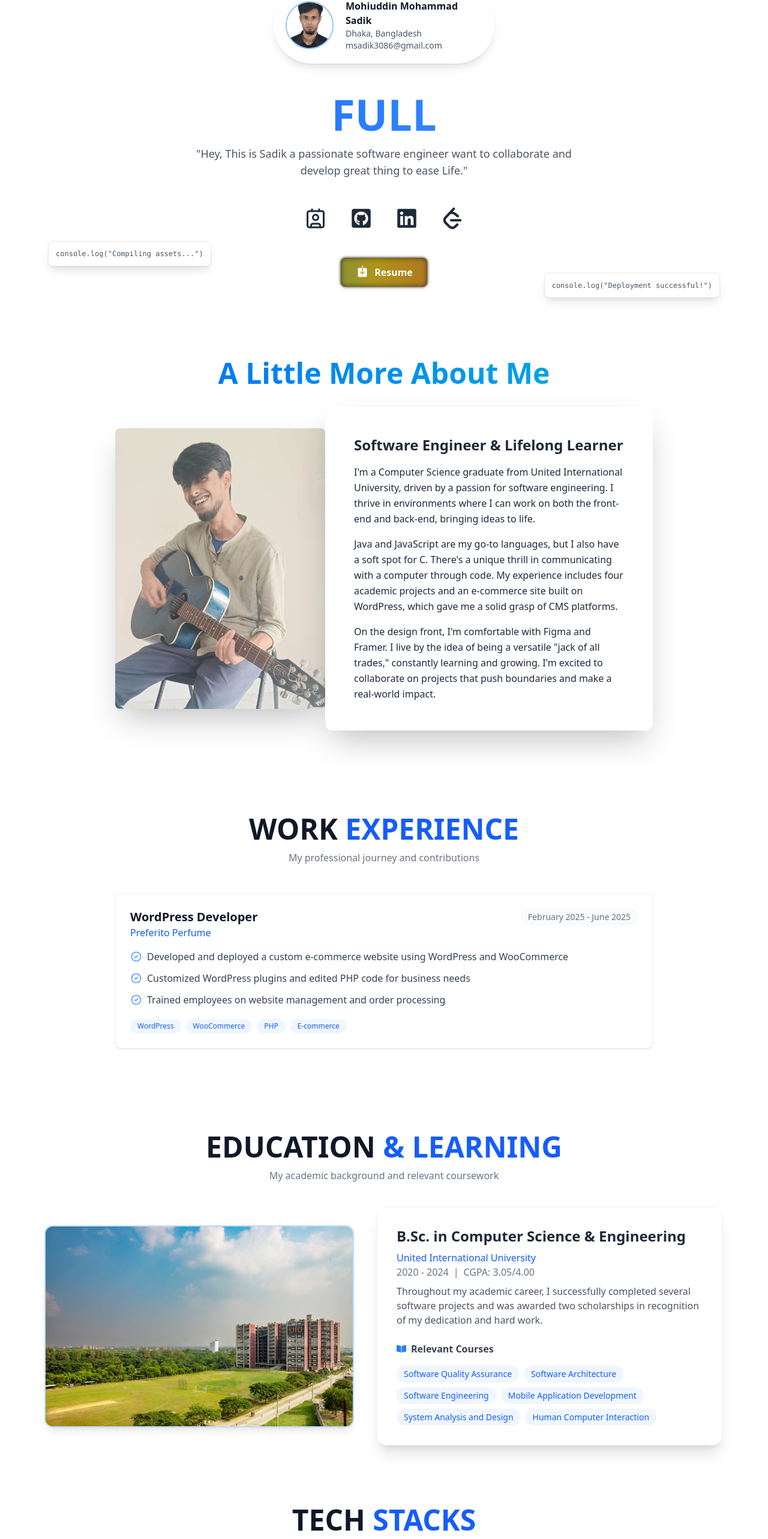
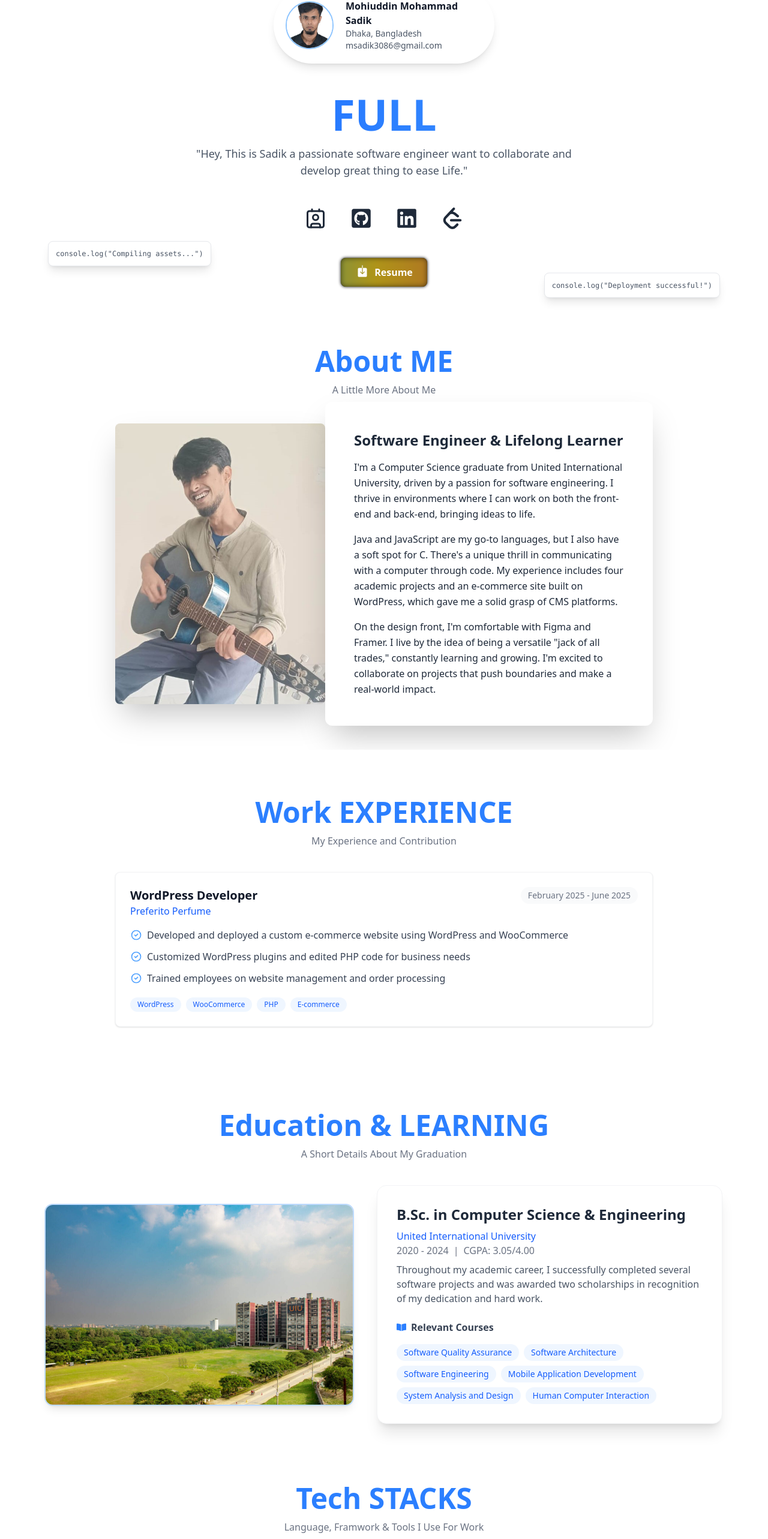
Before and after one commit to dksaddy/msadik, a Next.js app: page / in a window 1280 px wide. Shown: the part 205-2771 px from the top of the page at 60% size. Built offline with nearby package versions, Linux system fonts and the light colour scheme.

Commit message:
Section Header Component

```diff
--- a/app/components/About.jsx
+++ b/app/components/About.jsx
@@ -1,20 +1,13 @@
 'use client';
 import { motion } from 'framer-motion';
+import SectionHeader from '../helper/SectionHeader';
 
 export default function About() {
   return (
-    <section id="about" className="py-15 bg-white overflow-hidden">
+    <section id="about" className="py-10 bg-white overflow-hidden">
       <div className="container mx-auto px-6">
-        <motion.div
-          initial={{ opacity: 0, y: 50 }}
-          whileInView={{ opacity: 1, y: 0 }}
-          transition={{ duration: 0.8, ease: 'easeOut' }}
 
-        >
-          <h2 className="text-4xl md:text-5xl font-bold text-center mb-8 bg-gradient-to-r from-blue-600 to-cyan-500 bg-clip-text text-transparent">
-            A Little More About Me
-          </h2>
-        </motion.div>
+        <SectionHeader header="About ME" tittle="A Little More About Me" mb="mb-2"/>
 
         <div className="relative md:flex md:items-center max-w-4xl mx-auto">
           {/* Image */}
--- a/app/components/Education.jsx
+++ b/app/components/Education.jsx
@@ -1,7 +1,8 @@
 "use client";
-import { useState } from "react";
 import { motion } from "framer-motion";
 import { FaBookOpen } from "react-icons/fa";
+import SectionHeader from '../helper/SectionHeader';
+
 
 export default function Education() {
   const education = {
@@ -45,20 +46,8 @@ export default function Education() {
       className="py-15 px-4 md:px-8 lg:px-16 bg-white overflow-hidden"
     >
       <div className="mx-auto">
-        {/* Section Heading */}
-        <motion.div
-          className="text-center mb-10"
-          initial={{ opacity: 0, y: 50 }}
-          whileInView={{ opacity: 1, y: 0 }}
-          transition={{ duration: 0.8, ease: "easeOut", delay: 0.2 }}
-        >
-          <h2 className="text-4xl md:text-5xl font-bold text-gray-900 mb-3">
-            EDUCATION <span className="text-blue-600">& LEARNING</span>
-          </h2>
-          <p className="text-gray-500 max-w-2xl mx-auto">
-            My academic background and relevant coursework
-          </p>
-        </motion.div>
+
+        <SectionHeader header="Education & LEARNING" tittle="A Short Details About My Graduation" />
 
         {/* Education Card */}
         <div className="flex flex-col lg:flex-row items-center justify-center gap-10">
@@ -104,7 +93,7 @@ export default function Education() {
             </div>
 
             <p className="text-gray-600 mt-2 mb-6">
-            Throughout my academic career, I successfully completed several software projects and was awarded two scholarships in recognition of my dedication and hard work.
+              Throughout my academic career, I successfully completed several software projects and was awarded two scholarships in recognition of my dedication and hard work.
             </p>
 
 
--- a/app/components/Experience.jsx
+++ b/app/components/Experience.jsx
@@ -1,5 +1,7 @@
 "use client";
 import { motion } from 'framer-motion';
+import SectionHeader from '../helper/SectionHeader';
+
 export default function Experience() {
   const experiences = [
     {
@@ -38,19 +40,7 @@ export default function Experience() {
     <section id="experience" className="py-20 px-4 md:px-8 bg-white overflow-hidden">
       <div className="max-w-4xl mx-auto">
 
-        <motion.div
-          className="text-center mb-12"
-          initial={{ opacity: 0, y: 50 }}
-          whileInView={{ opacity: 1, y: 0 }}
-          transition={{ duration: 0.8, ease: 'easeOut' }}
-        >
-          <h2 className="text-4xl md:text-5xl font-bold text-gray-900 mb-3">
-            WORK <span className="text-blue-600">EXPERIENCE</span>
-          </h2>
-          <p className="text-gray-500 max-w-lg mx-auto">
-            My professional journey and contributions
-          </p>
-        </motion.div>
+        <SectionHeader header="Work EXPERIENCE" tittle="My Experience and Contribution"/>
 
         <motion.div
           className="space-y-8"
--- a/app/components/Project.jsx
+++ b/app/components/Project.jsx
@@ -1,5 +1,7 @@
 "use client"
 import { motion } from "framer-motion"
+import SectionHeader from '../helper/SectionHeader';
+
 export default function Projects() {
   const projects = [
     {
@@ -29,20 +31,7 @@ export default function Projects() {
     <section id="projects" className="py-15 px-4 md:px-8 lg:px-15 bg-white">
       <div className="max-w-7xl mx-auto">
 
-        {/* Section Heading */}
-        <motion.div
-          className="text-center mb-10"
-          initial={{ opacity: 0, y: 50 }}
-          whileInView={{ opacity: 1, y: 0 }}
-          transition={{ duration: 0.8, ease: "easeOut", delay: 0.2 }}
-        >
-          <h2 className="text-4xl md:text-5xl font-bold text-gray-900 mb-3">
-            FEATURED <span className="text-blue-600">PROJECTS</span>
-          </h2>
-          <p className="text-gray-500 max-w-2xl mx-auto">
-            My academic background and relevant coursework
-          </p>
-        </motion.div>
+        <SectionHeader header="Featured PROJECTS" tittle="A Little More About Me"/>
 
         <div className="grid gap-8 md:grid-cols-2">
           {projects.map((project, idx) => (
--- a/app/components/Skills.jsx
+++ b/app/components/Skills.jsx
@@ -1,5 +1,6 @@
 "use client";
 import { motion } from "framer-motion";
+import SectionHeader from '../helper/SectionHeader';
 import {
   FaCode,
   FaCogs,
@@ -100,20 +101,7 @@ export default function Skills() {
     <section id="skills" className="py-10 px-4 md:px-8 lg:px-10 bg-white overflow-hidden">
       <div className="max-w-7xl mx-auto">
 
-        {/* Section Heading */}
-        <motion.div
-          className="text-center mb-10"
-          initial={{ opacity: 0, y: 50 }}
-          whileInView={{ opacity: 1, y: 0 }}
-          transition={{ duration: 0.8, ease: "easeOut", delay: 0.2 }}
-        >
-          <h2 className="text-4xl md:text-5xl font-bold text-gray-900 mb-3">
-            TECH <span className="text-blue-600">STACKS</span>
-          </h2>
-          <p className="text-gray-500 max-w-2xl mx-auto">
-            My academic background and relevant coursework
-          </p>
-        </motion.div>
+        <SectionHeader header="Tech STACKS" tittle="Language, Framwork & Tools I Use For Work"/>
 
 
         <div className="grid gap-8 md:grid-cols-2 lg:grid-cols-2">
--- /dev/null
+++ b/app/helper/SectionHeader.jsx
@@ -0,0 +1,23 @@
+"use client"
+import { motion } from "framer-motion"
+
+export default function SectionHeader({header, tittle, mb="mb-10"}) {
+    return (
+        <>
+            {/* Section Heading */}
+            <motion.div
+                className={`text-center ${mb}`}
+                initial={{ opacity: 0, y: 50 }}
+                whileInView={{ opacity: 1, y: 0 }}
+                transition={{ duration: 0.8, ease: "easeOut", delay: 0.2 }}
+            >
+                <h2 className="text-4xl md:text-5xl font-bold text-blue-500 mb-3">
+                    {header}
+                </h2>
+                <p className="text-gray-500 max-w-2xl mx-auto">
+                    {tittle}
+                </p>
+            </motion.div>
+        </>
+    );
+}
```
